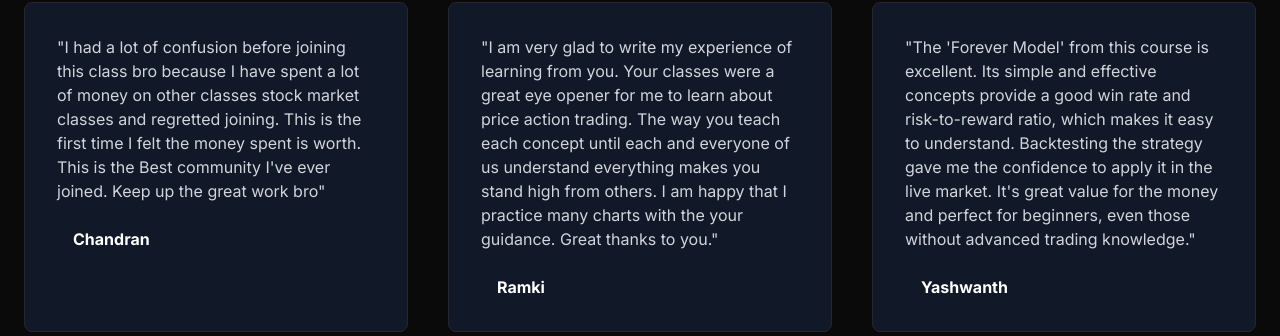
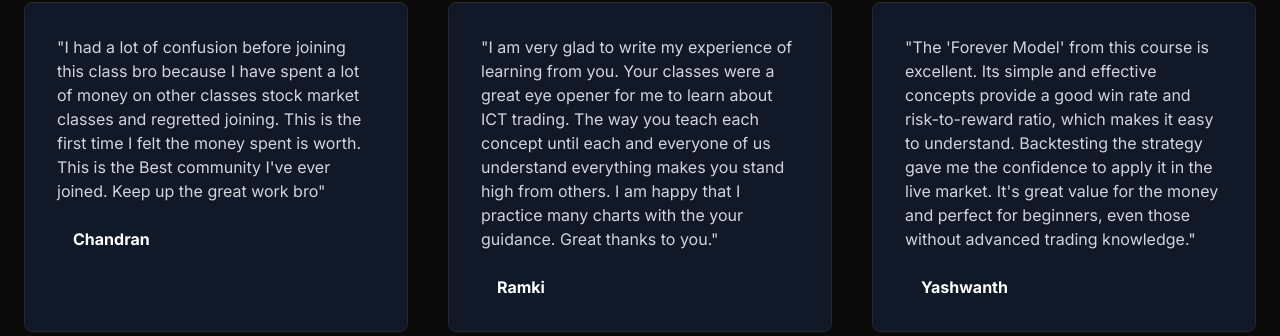
Before and after one commit to tradewithplan/trade-with-plan-flask-app, a Flask app: page / in a window 1280 px wide. Shown: the part 3138-3474 px from the top of the page. Run offline with Flask 3, Linux system fonts and the light colour scheme; some libraries are stand-ins or nearby versions.

Commit message:
fix typo

```diff
--- a/templates/index.html
+++ b/templates/index.html
@@ -713,7 +713,7 @@
                         <div class="feature-card p-8 rounded-lg bg-gray-900">
                             <p class="text-gray-300 mb-6">
                                 "I am very glad to write my experience of learning from you.
-                                Your classes were a great eye opener for me to learn about price action trading.
+                                Your classes were a great eye opener for me to learn about ICT trading.
                                 The way you teach each concept until each and everyone of us understand everything makes you stand high from others.
                                 I am happy that I practice many charts with the your guidance.
                                 Great thanks to you."
```
